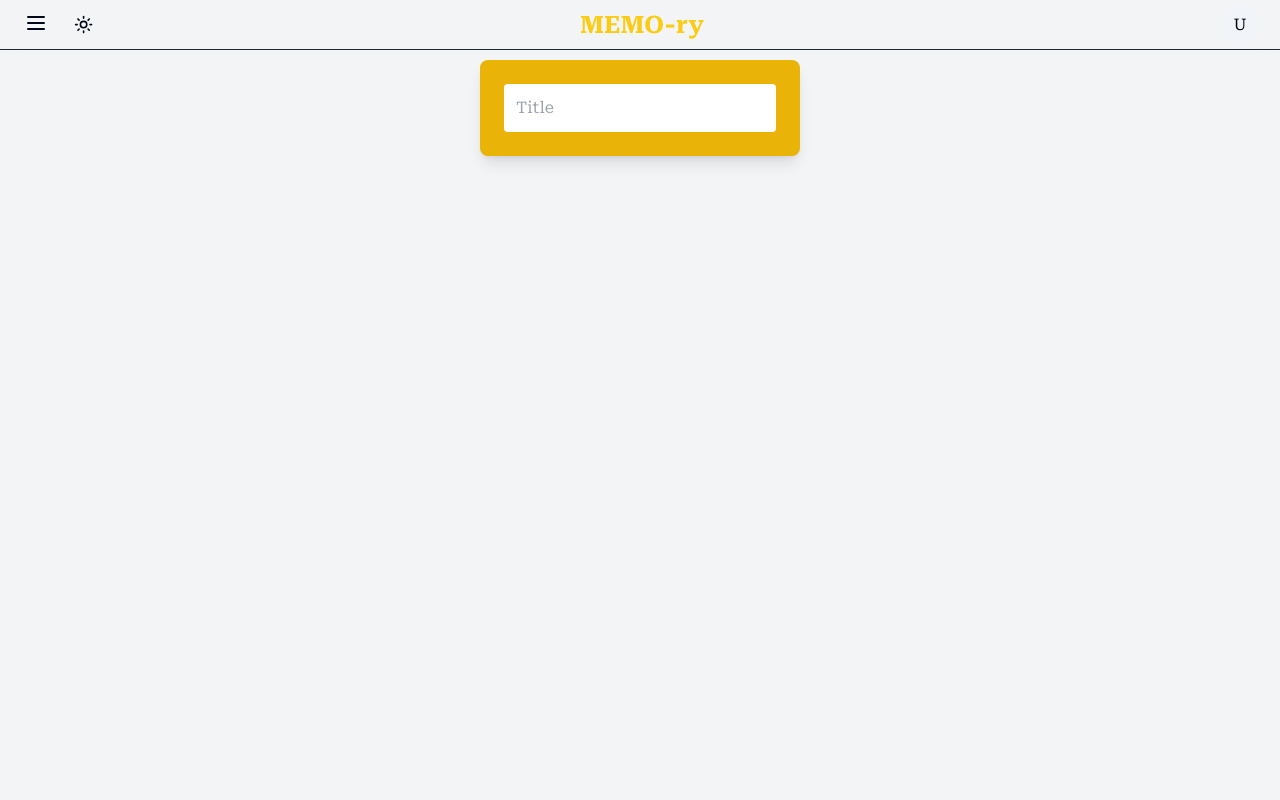
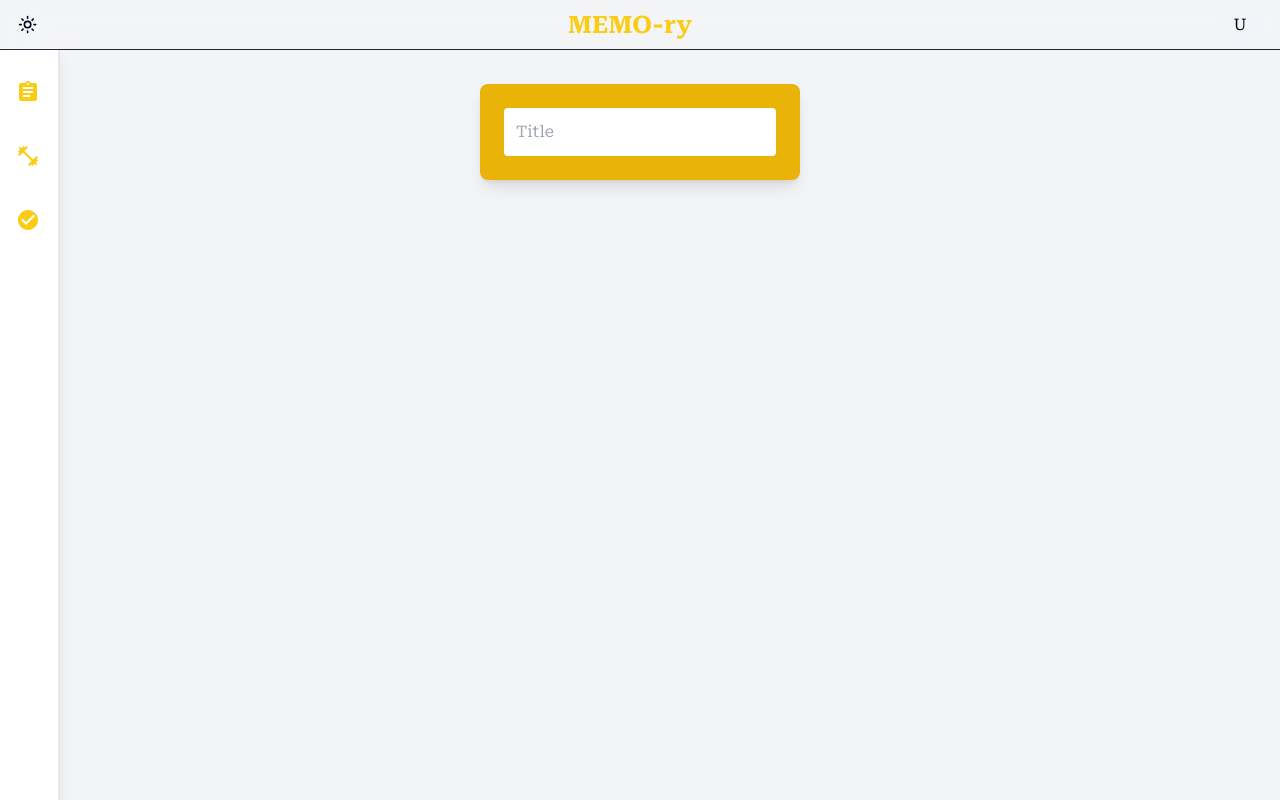
Before and after one commit to Mayur3sh007/memOry, a Next.js app: page / in a window 1280 px wide. Built offline with nearby package versions, Linux system fonts and the light colour scheme; no server answers; the database is empty; sample sign-in values are in the browser's storage.

Commit message:
Implements Cool Sidebar and minor changes in Add Notes

```diff
--- a/src/app/(root)/page.tsx
+++ b/src/app/(root)/page.tsx
@@ -6,6 +6,7 @@ import { UserProvider, useUser } from "@/providers/UserContext";
 import { NotesProvider, useNotes } from "@/providers/NotesContext";
 import AllNotes from "@/components/AllNotes";
 import PinnedNotes from "@/components/PinnedNotes";
+import MainSideBar from "@/components/MainSideBar";
 
 export default function Home() {
   return (
@@ -32,11 +33,15 @@ const AppContent = () => {
   return (
     <div className="flex w-screen min-h-screen">
       <Header />
-      <div className="flex flex-col w-full h-full mt-10 space-y-10 px-4">
-        <div>
+
+      <div className="hidden lg:flex">
+        <MainSideBar />
+      </div>
+      <div className="flex flex-grow flex-col w-full h-full mt-16 px-4 space-y-10 overflow-y-auto justify-center items-center">
+        <div className="w-full max-w-4xl">
           <AddNotes />
         </div>
-        <div className="flex flex-col justify-center gap-4 mt-4">
+        <div className="flex flex-col justify-center gap-4 w-full max-w-4xl mt-4">
           <PinnedNotes />
           <AllNotes />
         </div>
--- a/src/app/layout.tsx
+++ b/src/app/layout.tsx
@@ -8,8 +8,8 @@ import 'react-toastify/dist/ReactToastify.css';
 const robotoSerif = Roboto_Serif({ subsets: ["latin"] });
 
 export const metadata: Metadata = {
-  title: "Todo List",
-  description: "Todo List",
+  title: "MEMO-ry",
+  description: "Multipurpose Memo App",
   icons: {
     icon: "/next.svg",
     shortcut: "/favicon-16x16.png",
--- a/src/components/AddNotes.tsx
+++ b/src/components/AddNotes.tsx
@@ -91,16 +91,10 @@ const AddNotes = () => {
                             <img src={imageURL} alt="Preview" className="w-full rounded" />
                         </div>
                     )}
-                    <div className="flex justify-between mt-3">
-                        <div className="flex space-x-2 text-black dark:text-white">
-                            <button onClick={() => console.log('Set reminder')}>
-                                <IconAlarm />
-                            </button>
+                    <div className="flex justify-between mt-3 ml-4 ">
+                        <div className="flex space-x-4 text-black dark:text-white">
                             <button onClick={() => console.log('Add collaborator')}>
                                 <IconUsers />
-                            </button>
-                            <button onClick={() => console.log('Change color')}>
-                                <IconPalette />
                             </button>
                             <label className="cursor-pointer">
                                 <input type="file" accept="image/*" hidden onChange={addImage} />
--- a/src/components/Header.tsx
+++ b/src/components/Header.tsx
@@ -8,15 +8,18 @@ const Header = () => {
     return (
         <div className='flex fixed min-w-full items-center h-[50px] space-x-4 bg-transparent backdrop-filter backdrop-blur-lg border-b border-gray-800 dark:border-gray-400 px-2 py-1 z-10'>
             {/* Sidebar on the far left */}
-            <div className=' ml-4 mt-1'>
+            <div className=' ml-4 mt-1 hidden max-md:flex md:flex'>
                 <Sidebar />
             </div>
 
+
             {/* Content on the far right */}
-            <div className='flex-grow flex justify-between items-center mr-2 dark:text-yellow-400 hover:text-yellow-400'>
-                <ModeToggle />
+            <div className='flex flex-grow justify-between items-center mr-2 dark:text-yellow-400 hover:text-yellow-400'>
+                <div className='lg:-ml-8'>
+                    <ModeToggle />
+                </div>
                 {/* Website Name */}
-                <div className='flex items-center justify-center space-x-2 mr-10 text-2xl font-bold text-yellow-400 dark:yellow-300'>
+                <div className='flex items-center justify-center space-x-2 mr-10 text-2xl font-bold text-yellow-400 dark:yellow-300 lg:ml-8'>
                     <a href="/">MEMO-ry</a>
                 </div>
                 <AccountInfo />
--- /dev/null
+++ b/src/components/MainSideBar.tsx
@@ -0,0 +1,42 @@
+import React, { useState } from 'react';
+import {
+  Assignment as AssignmentIcon,
+  FitnessCenter as FitnessCenterIcon,
+  CheckCircle as CheckCircleIcon
+} from '@mui/icons-material';
+
+const MainSideBar = () => {
+  const [isHovered, setIsHovered] = useState(false);
+
+  return (
+    <div
+      className={`fixed left-0 top-12 h-full bg-white dark:bg-background border-r-2 border-gray-200 dark:border-gray-800
+      shadow-lg transition-width duration-300 ${isHovered ? 'w-[240px]' : 'w-[60px]'} overflow-hidden`}
+      onMouseEnter={() => setIsHovered(true)}
+      onMouseLeave={() => setIsHovered(false)}
+    >
+      <ul className="space-y-6 px-2 mt-6 flex flex-col items-center">
+        <li className="rounded-sm w-full">
+          <a href="#" className="flex items-center p-2 space-x-3 rounded-md hover:bg-gray-200 dark:hover:bg-yellow-600 w-full">
+            <AssignmentIcon className="w-6 h-6 text-yellow-400" />
+            {isHovered && <span className="ml-2 text-black dark:text-white">My Tasks</span>}
+          </a>
+        </li>
+        <li className="rounded-sm w-full">
+          <a href="#" className="flex items-center p-2 space-x-3 rounded-md hover:bg-gray-200 dark:hover:bg-yellow-600 w-full">
+            <FitnessCenterIcon className="w-6 h-6 text-yellow-400" />
+            {isHovered && <span className="ml-2 text-black dark:text-white">Set Workout</span>}
+          </a>
+        </li>
+        <li className="rounded-sm w-full">
+          <a href="#" className="flex items-center p-2 space-x-3 rounded-md hover:bg-gray-200 dark:hover:bg-yellow-600 w-full">
+            <CheckCircleIcon className="w-6 h-6 text-yellow-400" />
+            {isHovered && <span className="ml-2 text-black dark:text-white">Completed Tasks</span>}
+          </a>
+        </li>
+      </ul>
+    </div>
+  );
+};
+
+export default MainSideBar;
--- a/src/components/PinnedNotes.tsx
+++ b/src/components/PinnedNotes.tsx
@@ -2,7 +2,6 @@ import React, { useEffect, useState } from 'react';
 import { useUser } from '@/providers/UserContext';
 import { doc, getDoc } from 'firebase/firestore';
 import { db } from '@/config/firebase';
-import NotesCard from './NotesCard';
 import PinnedNotesCard from './PinnedNotesCard';
 import { useNotes } from '@/providers/NotesContext';
 
--- a/src/components/Sidebar.tsx
+++ b/src/components/Sidebar.tsx
@@ -1,26 +1,26 @@
 import React from 'react';
-import { Sheet, SheetTrigger, SheetContent, SheetHeader, SheetTitle, SheetFooter, SheetClose } from '@/components/ui/sheet'; // Adjust the import according to your project's structure
-import { Avatar, AvatarFallback, AvatarImage } from "@/components/ui/avatar";
-import { useUser } from '@/providers/UserContext';
-import { Button } from './ui/button';
-import { MenuIcon } from 'lucide-react';
+import { Sheet, SheetTrigger, SheetContent } from '@/components/ui/sheet';
+import
+{
+  Menu as MenuIcon,
+  Assignment as AssignmentIcon,
+  FitnessCenter as FitnessCenterIcon,
+  CheckCircle as CheckCircleIcon
+} from '@mui/icons-material';
 
 const Sidebar = () => {
-  const { username, avatarURL, email } = useUser();
-
   return (
+    <div className='md:hidden lg:hidden'>
       <Sheet>
-      {/* AvatarPic Trigger */}
         <SheetTrigger asChild className='cursor-pointer'>
           <button>
             <MenuIcon />
           </button>
         </SheetTrigger>
 
-      <SheetContent className='flex flex-col h-full w-[240px]' side={'left'}>
+        <SheetContent className='flex flex-col h-full w-[240px]' side={'left'} >
           {/* Sidebar Content */}
           <div className="space-y-6 mt-5 text-xl w-full">
-
             <div className="flex-1 w-full space-y-6">
               <ul className="pt-2 pb-4 space-y-1 text-sm w-full">
                 <li className="rounded-sm w-full">
@@ -28,15 +28,8 @@ const Sidebar = () => {
                     href="#"
                     className="flex items-center p-2 space-x-3 rounded-md hover:bg-gray-200 dark:hover:bg-yellow-600 w-full"
                   >
-                  <svg
-                    xmlns="http://www.w3.org/2000/svg"
-                    viewBox="0 0 24 24"
-                    fill="currentColor"
-                    className="w-6 h-6 text-yellow-400"
-                  >
-                    <path d="M19 2H5c-1.1 0-2 .9-2 2v16c0 1.1.9 2 2 2h14c1.1 0 2-.9 2-2V4c0-1.1-.9-2-2-2zm-7 14H7v-2h5v2zm0-4H7V8h5v4zm6 4h-4v-2h4v2zm0-4h-4V8h4v4z"/>
-                  </svg>
-                  <span className="text-black dark:text-white">My tasks</span>
+                    <AssignmentIcon className="w-6 h-6 text-yellow-400" />
+                    <span className="text-black dark:text-white">My Tasks</span>
                   </a>
                 </li>
                 <li className="rounded-sm w-full">
@@ -44,15 +37,8 @@ const Sidebar = () => {
                     href="#"
                     className="flex items-center p-2 space-x-3 rounded-md hover:bg-gray-200 dark:hover:bg-yellow-600 w-full"
                   >
-                  <svg
-                    xmlns="http://www.w3.org/2000/svg"
-                    viewBox="0 0 24 24"
-                    fill="currentColor"
-                    className="w-6 h-6 text-yellow-400"
-                  >
-                    <path d="M12 22a10 10 0 110-20 10 10 0 010 20zm1-17h-2v7h5v-2h-3V5zm-1 12.3a1.3 1.3 0 100 2.6 1.3 1.3 0 000-2.6z"/>
-                  </svg>
-                  <span className="text-black dark:text-white">Reminder</span>
+                    <FitnessCenterIcon className="w-6 h-6 text-yellow-400" />
+                    <span className="text-black dark:text-white">Set Workout</span>
                   </a>
                 </li>
                 <li className="rounded-sm w-full">
@@ -60,41 +46,17 @@ const Sidebar = () => {
                     href="#"
                     className="flex items-center p-2 space-x-3 rounded-md hover:bg-gray-200 dark:hover:bg-yellow-600 w-full"
                   >
-                  <svg
-                    xmlns="http://www.w3.org/2000/svg"
-                    viewBox="0 0 24 24"
-                    fill="currentColor"
-                    className="w-6 h-6 text-yellow-400"
-                  >
-                    <path d="M20.285 2.709a1 1 0 00-1.415 0l-9.285 9.285-4.285-4.285a1 1 0 00-1.415 1.415l5 5a1 1 0 001.415 0l10-10a1 1 0 000-1.415z"/>
-                  </svg>
-                  <span className="text-black dark:text-white">Completed tasks</span>
-                </a>
-              </li>
-              <li className="rounded-sm w-full">
-                <a
-                  href="#"
-                  className="flex items-center p-2 space-x-3 rounded-md hover:bg-gray-200 dark:hover:bg-yellow-600 w-full"
-                >
-                  <svg
-                    xmlns="http://www.w3.org/2000/svg"
-                    viewBox="0 0 24 24"
-                    fill="currentColor"
-                    className="w-6 h-6 text-yellow-400"
-                  >
-                    <path d="M12 2a10 10 0 110 20 10 10 0 010-20zm1 10h4.3l-1.3-1.3a1 1 0 011.415-1.415l3 3a1 1 0 01.21.329.997.997 0 01-.21 1.087l-3 3a1 1 0 01-1.415-1.415L17.3 13H13v-1z"/>
-                  </svg>
-                  <span className="text-black dark:text-white">Remaining tasks</span>
+                    <CheckCircleIcon className="w-6 h-6 text-yellow-400" />
+                    <span className="text-black dark:text-white">Completed Tasks</span>
                   </a>
                 </li>
               </ul>
             </div>
-
           </div>
-
           <div className='flex-grow'></div>
         </SheetContent>
       </Sheet>
+    </div>
   );
 };
 
```
Lines whose indentation alone changed are shown as unchanged.
